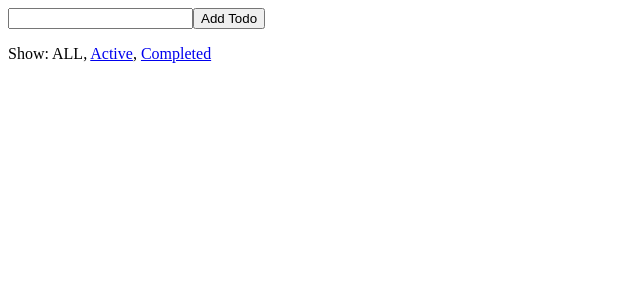
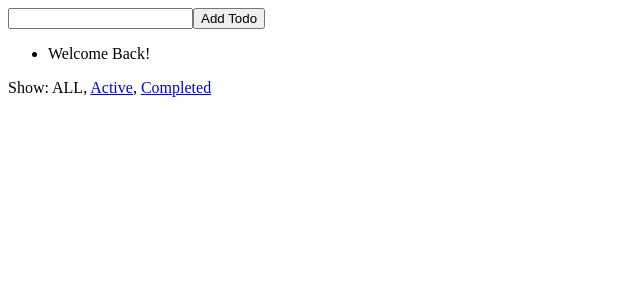
Before and after one commit to AlexeyGorobtsov/Building_ReactAplication_With_Idiomatic_Redux, a React app: page / in a window 1280 px wide. Shown: the top 300 px of the page, without its empty margins (0-640 px from the left). Built offline with nearby package versions, Linux system fonts and the light colour scheme.

Commit message:
lesson_2

```diff
--- a/src/components/TodoList.js
+++ b/src/components/TodoList.js
@@ -16,7 +16,7 @@ const TodoList = ({ todos, onTodoClick }) => (
 
 TodoList.propTypes = {
     todos: PropTypes.arrayOf(PropTypes.shape({
-        id: PropTypes.string.isRequired,
+        id: PropTypes.number.isRequired,
         completed: PropTypes.bool.isRequired,
         text: PropTypes.string.isRequired
     }).isRequired).isRequired,
--- a/src/index.js
+++ b/src/index.js
@@ -5,7 +5,15 @@ import { createStore } from 'redux';
 import todoApp from './redusers';
 import App from './components/App';
 
-const store = createStore(todoApp);
+const persistedState = {
+  todos: [{
+      id: 0,
+      text: 'Welcome Back!',
+      completed: false
+  }]
+};
+
+const store = createStore(todoApp, persistedState);
 
 render(
     <Provider store={store}>
```
